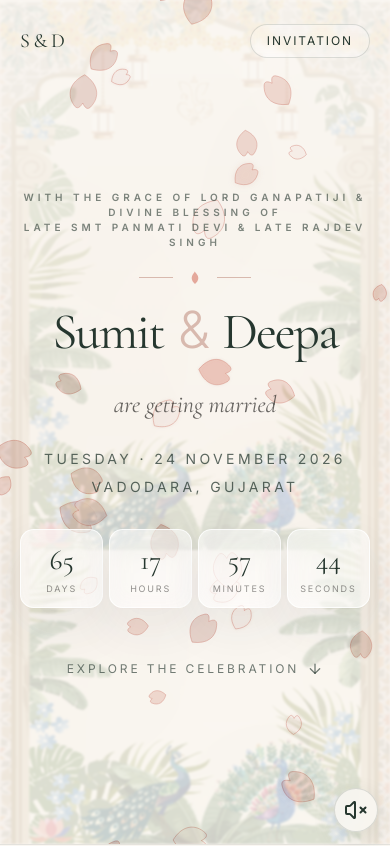
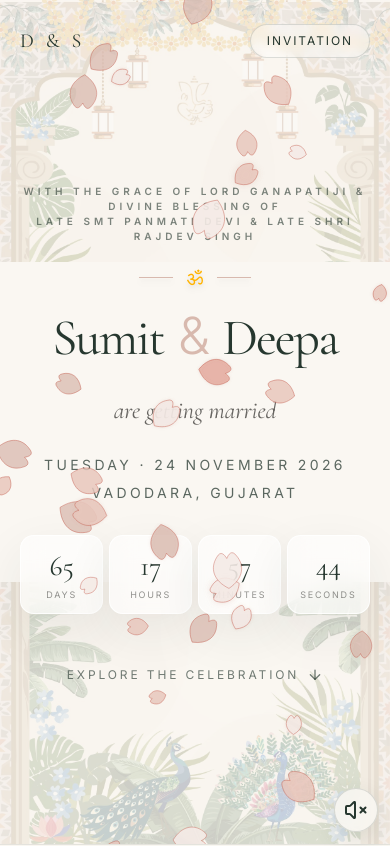
Before and after one commit to sumit-dev-cloud/Sumit-Deepa-Wedding, a plain HTML site: page index.html in a window 390 px wide. Shown: the top 846 px of the page. Drawn offline with nearby package versions, Linux system fonts and the light colour scheme.

Commit message:
Update index.html
code updated

```diff
--- a/index.html
+++ b/index.html
@@ -22,6 +22,7 @@
           colors: {
             ivory: '#FAF7F2',
             champagne: '#E9DDCF',
+            marigold: '#FFB300',
             sage: '#89947D',
             blush: '#D8B9AE',
             rosepetal: '#E4A89B',
@@ -81,12 +82,12 @@
     /* Falling Petals Shower Animation */
     #petal-canvas {
       position: fixed;
-      top: 0;
-      left: 0;
+      inset: 0;
       width: 100vw;
       height: 100vh;
       pointer-events: none;
-      z-index: 0;
+      z-index: 40;
+      display: block;
     }
     header,
     main,
@@ -312,11 +313,86 @@ footer::after {
 }
 
 
+
+    /* =========================================================
+       MOBILE / iPHONE 16 BACKGROUND FIX
+       Keep the decorative artwork at the top and bottom only.
+       The centre area stays clean so the invitation remains readable.
+       ========================================================= */
+    @media (max-width: 640px) {
+      header#home {
+        position: relative;
+        min-height: 100svh;
+        isolation: isolate;
+      }
+
+      header#home .mandap-backdrop {
+        position: absolute;
+        inset: 0;
+        width: 100%;
+        height: 100%;
+        z-index: 0;
+        background: linear-gradient(
+          to bottom,
+          rgba(250,247,242,.82) 0%,
+          rgba(250,247,242,.96) 30%,
+          rgba(250,247,242,.96) 70%,
+          rgba(250,247,242,.84) 100%
+        );
+        opacity: 1;
+        filter: none;
+        mix-blend-mode: normal;
+        overflow: hidden;
+        pointer-events: none;
+      }
+
+      /* Top artwork: preserve its natural aspect ratio and clip it to
+         the top portion instead of stretching it over the full phone. */
+      header#home .mandap-backdrop::before {
+        content: "";
+        position: absolute;
+        top: 0;
+        left: 0;
+        width: 100%;
+        height: 31%;
+        background: url("images/jharokha-top.jpg") center top / 100% auto no-repeat;
+        opacity: .24;
+        filter: blur(.7px) saturate(.78);
+      }
+
+      /* Bottom artwork: preserve its natural aspect ratio and anchor it
+         to the bottom. It cannot rise into the invitation copy. */
+      header#home .mandap-backdrop::after {
+        content: "";
+        position: absolute;
+        left: 0;
+        bottom: 0;
+        width: 100%;
+        height: 31%;
+        background: url("images/jharokha-bottom.jpg") center bottom / 100% auto no-repeat;
+        opacity: .22;
+        filter: blur(.7px) saturate(.78);
+      }
+
+      /* Mobile side framing: subtle and fixed to the sides. */
+      main::before,
+      main::after {
+        width: 30px;
+        opacity: .22;
+      }
+
+      header#home > nav,
+      header#home > div:not(.mandap-backdrop) {
+        position: relative;
+        z-index: 10;
+      }
+    }
+
     @media (prefers-reduced-motion: reduce) {
       html { scroll-behavior:auto; }
       .scroll-guide { animation: none;}
       *,*::before,*::after { transition-duration:.10ms !important; }
-      #petal-canvas { display: none; }
+      #petal-canvas { display: block; }
     }
 
     @media (max-width: 640px) {
@@ -375,12 +451,50 @@ footer::after {
   }
 }
 
+
+
+    /* Keep falling petals visible and smooth on phones. */
+    @media (max-width: 640px) {
+      #petal-canvas {
+        z-index: 40;
+        display: block;
+      }
+    }
+
+    /* Final mobile override: prevents the original desktop background
+       declarations from re-expanding the artwork on narrow screens. */
+    @media (max-width: 640px) {
+      header#home .mandap-backdrop {
+        background-image: linear-gradient(
+          to bottom,
+          rgba(250,247,242,.82) 0%,
+          rgba(250,247,242,.96) 30%,
+          rgba(250,247,242,.96) 70%,
+          rgba(250,247,242,.84) 100%
+        );
+        background-size: 100% 100%;
+        background-position: center;
+        background-repeat: no-repeat;
+        opacity: 1;
+        filter: none;
+        mix-blend-mode: normal;
+      }
+      header#home .mandap-backdrop::before {
+        background: url("images/jharokha-top.jpg") center top / 100% auto no-repeat;
+        opacity: .24;
+      }
+      header#home .mandap-backdrop::after {
+        background: url("images/jharokha-bottom.jpg") center bottom / 100% auto no-repeat;
+        opacity: .22;
+      }
+    }
+
   </style>
 </head>
 
 <body class="font-sans antialiased relative">
 
-   <audio id="wedding-music" src="images/wed-invi.mp3" loop preload="none"></audio>
+   <audio id="wedding-music" src="images/wed-invi.mpeg" loop preload="none"></audio>
 
 <button
   id="music-toggle"
@@ -414,7 +528,7 @@ footer::after {
      <div class="mandap-backdrop" aria-hidden="true"></div>
 
     <nav class="relative z-10 mx-auto flex max-w-6xl items-center justify-between px-5 py-6 sm:px-8">
-      <a href="#home" class="font-serif text-xl tracking-[.18em] text-forest">S&amp;D</a>
+      <a href="#home" class="font-serif text-xl tracking-[.18em] text-forest">D &amp; S</a>
       <a href="#events" class="rounded-full border border-forest/15 bg-white/40 px-4 py-2 text-xs tracking-[.16em] text-forest backdrop-blur-sm transition hover:bg-forest hover:text-white">
         INVITATION
       </a>
@@ -422,14 +536,10 @@ footer::after {
 
     <div class="relative z-10 mx-auto flex min-h-[calc(100vh-90px)] max-w-5xl flex-col items-center justify-center px-5 pb-14 text-center">
       <p class="mb-5 text-[10px] font-semibold uppercase tracking-[.4em] text-forest/60 sm:text-xs">
-        With the grace of Lord Ganapatiji &amp; divine blessing of<br>Late Smt Panmati Devi &amp; Late Rajdev Singh
+        With the grace of Lord Ganapatiji &amp; divine blessing of<br>Late Smt Panmati Devi &amp; Late Shri Rajdev Singh
       </p>
 
-      <div class="ornament mb-6 text-blush">
-        <svg class="h-4 w-4 text-rosepetal inline-block fill-current" viewBox="0 0 24 24">
-          <path d="M12 2C10.5 5 7 8 7 12s2.5 7 5 9c2.5-2 5-5 5-9s-3.5-7-5-9z"/>
-        </svg>
-      </div>
+       <div class="ornament mb-6 text-marigold text-xl drop-shadow-md"><span>ॐ</span></div>
 
       <h1 class="font-serif text-[3.2rem] leading-[.78] tracking-[-.035em] text-forest sm:text-[7rem] md:text-[8.5rem]">
         Sumit <span class="mx-1 font-sans font-light text-blush sm:mx-3">&amp;</span> Deepa
@@ -533,7 +643,7 @@ footer::after {
             </div>
 
             <div class="flex aspect-[4/5] items-center justify-center overflow-hidden rounded-[1.75rem] border border-forest/10 shadow-soft bg-champagne/20">
-              <img src="Pink and White Elegant Wedding Photoshoot Instagram Post (1).jpg" alt="Sumit and Deepa" class="h-full w-full object-cover transition duration-700 hover:scale-105">
+              <img src="images/WLCP.jpeg" alt="Deepa and Sumit" class="h-full w-full object-cover transition duration-700 hover:scale-105">
             </div>
           </div>
         </div>
@@ -574,7 +684,7 @@ footer::after {
               <div class="flex items-start justify-between gap-4">
                 <div>
                   <h3 class="font-serif text-3xl text-forest">Shubh Tilak</h3>
-                  <p class="mt-2 text-xs uppercase tracking-[.18em] text-sage">7:00 PM</p>
+                  <p class="mt-2 text-xs uppercase tracking-[.18em] text-sage">Golden Moments</p>
                 </div>
                 <i data-lucide="flower-2" class="mt-1 h-5 w-5 shrink-0 text-blush"></i>
               </div>
@@ -741,6 +851,12 @@ footer::after {
     </div>
   </footer>
 
+ <section class="final-photo-section" aria-label="Deepa and Sumit">
+      <div class="final-photo-wrap">
+        <img src="images/lastp.jpeg" alt="Deepa and Sumit" loading="lazy" decoding="async">
+      </div>
+ </section>
+
   <script>
     // =========================================================
     // PETAL SHOWER CANVAS SIMULATION
@@ -834,14 +950,27 @@ footer::after {
     const petalCount = 38;
     const petals = Array.from({ length: petalCount }, () => new Petal());
 
+    let petalAnimationFrame;
+
     function animatePetals() {
       ctx.clearRect(0, 0, width, height);
       petals.forEach((petal) => {
         petal.update();
         petal.draw();
       });
-      requestAnimationFrame(animatePetals);
+      petalAnimationFrame = requestAnimationFrame(animatePetals);
     }
+
+    function restartPetals() {
+      if (!petalAnimationFrame) {
+        petalAnimationFrame = requestAnimationFrame(animatePetals);
+      }
+    }
+
+    document.addEventListener("visibilitychange", () => {
+      if (!document.hidden) restartPetals();
+    });
+
     animatePetals();
 
     // =========================================================
```
